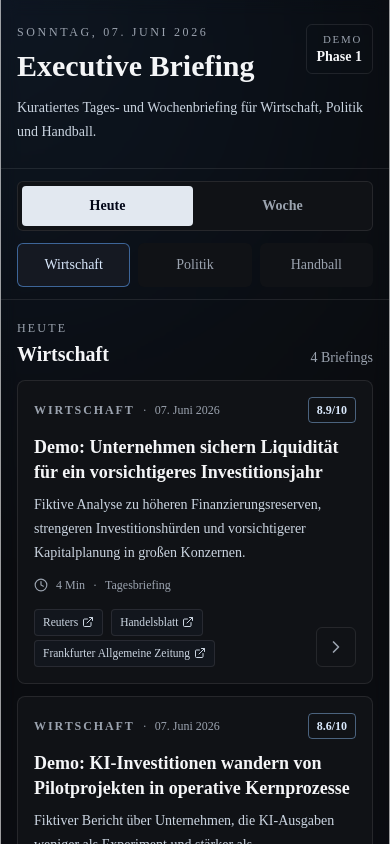
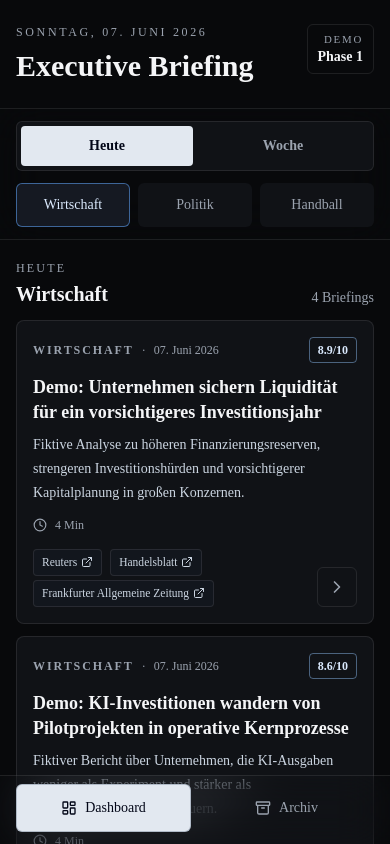
Before and after one commit to lukas1806/news-dashboard, a Next.js app: page / in a window 390 px wide. Shown: the top 844 px of the page. Built offline with nearby package versions, Linux system fonts and the light colour scheme.

Commit message:
refactor: polish mobile app chrome

```diff
--- a/src/components/AppShell.tsx
+++ b/src/components/AppShell.tsx
@@ -2,8 +2,8 @@ import { BottomNav } from "@/components/BottomNav";
 
 export function AppShell({ children }: { children: React.ReactNode }) {
   return (
-    <div className="min-h-dvh">
-      <div className="mx-auto min-h-dvh w-full max-w-3xl border-x border-line/60 bg-canvas/82 shadow-soft backdrop-blur">
+    <div className="min-h-dvh bg-canvas">
+      <div className="mx-auto min-h-dvh w-full max-w-3xl bg-canvas pt-[env(safe-area-inset-top)]">
         {children}
         <BottomNav />
       </div>
--- a/src/components/Dashboard.tsx
+++ b/src/components/Dashboard.tsx
@@ -25,7 +25,7 @@ export function Dashboard() {
 
   return (
     <main className="px-4 pb-28 pt-6 sm:px-6 sm:pt-8">
-      <header className="space-y-3">
+      <header>
         <div className="flex items-start justify-between gap-4">
           <div>
             <p className="text-xs font-medium uppercase tracking-[0.22em] text-muted">{currentDate}</p>
@@ -36,7 +36,6 @@ export function Dashboard() {
             <p className="text-sm font-semibold text-ink">Phase 1</p>
           </div>
         </div>
-        <p className="max-w-xl text-sm leading-6 text-slate-300">Kuratiertes Tages- und Wochenbriefing für Wirtschaft, Politik und Handball.</p>
       </header>
 
       <section className="sticky top-0 z-10 -mx-4 mt-6 border-y border-line bg-canvas/92 px-4 py-3 backdrop-blur-xl sm:-mx-6 sm:px-6">
--- a/src/components/NewsCard.tsx
+++ b/src/components/NewsCard.tsx
@@ -35,8 +35,6 @@ export function NewsCard({ item }: { item: NewsItem }) {
         <div className="flex items-center gap-2 text-xs text-muted">
           <Clock aria-hidden="true" className="h-3.5 w-3.5" />
           <span>{item.readingTimeMinutes} Min</span>
-          <span aria-hidden="true">·</span>
-          <span>{item.type === "weekly" ? "Wochenaggregation" : "Tagesbriefing"}</span>
         </div>
 
         {item.type === "weekly" ? <TagList tags={item.tags} /> : null}
```
